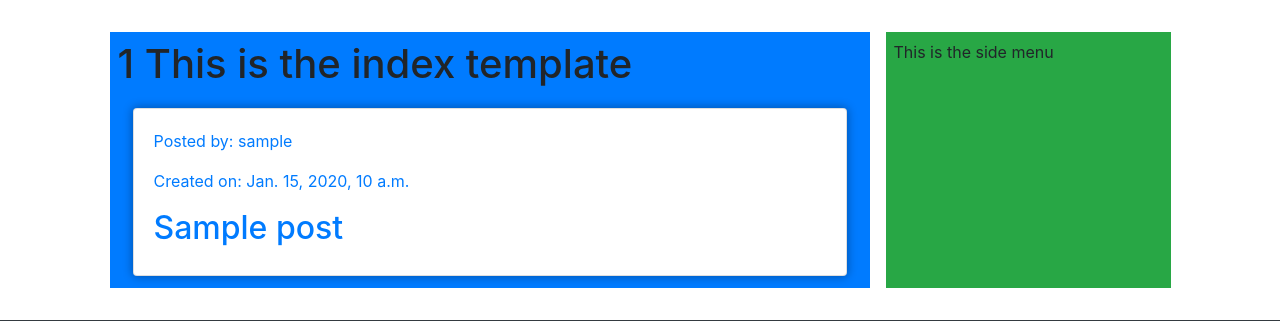
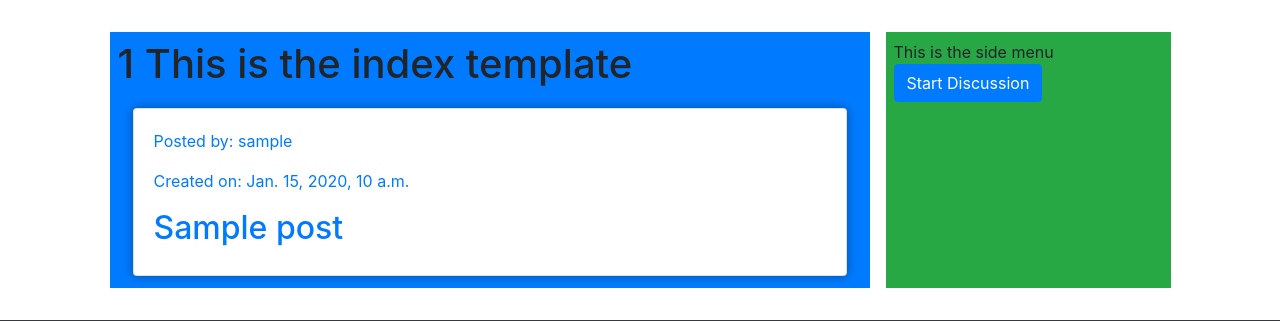
Before and after one commit to Code-Institute-Submissions/rovan89-cherished-republic_JanResub, a Django app: page / in a window 1280 px wide. Shown: the part 56-377 px from the top of the page. Run offline with Django 3.2, Linux system fonts and the light colour scheme; tables that the repository leaves empty hold one stand-in row (values such as "Sample post"); some libraries are stand-ins or nearby versions.

Commit message:
Clean up code

```diff
--- a/blog/models.py
+++ b/blog/models.py
@@ -1,8 +1,9 @@
 from django.db import models
 from django.contrib.auth.models import User
 from cloudinary.models import CloudinaryField
+from django.urls import reverse
 
-STATUS = ((0, "Draft"),(1, "Published"))
+STATUS = ((0, "Draft"), (1, "Published"))
 
 class Post(models.Model):
     title = models.CharField(max_length=250, unique=True)
@@ -27,6 +28,9 @@ class Post(models.Model):
     def number_of_likes(self):
         return self.likes.count()
 
+    def get_absolute_url(self):
+        return reverse('home', args=(str(self.id)))
+
 class Comment(models.Model):
 
     post = models.ForeignKey(Post, on_delete=models.CASCADE, related_name='comments')
--- a/templates/base.html
+++ b/templates/base.html
@@ -66,8 +66,10 @@
 
                 </main>
 
+                <!-- This is the side menu container -->
                 <div class="col-3 d-none d-lg-block p-2 m-2 justify-content-right bg-success">
                     This is the side menu
+                    <a class="btn btn-primary" href="{% url 'create_post' %}" role="button">Start Discussion</a>
                 </div>
             </div>
         </div>
--- a/templates/index.html
+++ b/templates/index.html
@@ -8,11 +8,11 @@
             <div class="row">
                 {% for post in post_list %}
                     <div class="col-md-12 mt-2">
-                        <div class="card md-12 post_container">
-                            <a href="{% url 'post_detail' post.slug  %}" class="post-link">
+                        <a href="{% url 'post_detail' post.slug  %}" class="post-link">
+                            <div class="card md-12 post_container">
                                 <div class="card-body">
                                     <div>
-                                        <p>Posted by: {{ post.author }}</p>
+                                        <p>Posted by: {{ post.author }} </p>
                                     </div>
                                     <div>
                                         <p>Created on: {{ post.created_on }}</p>
```
